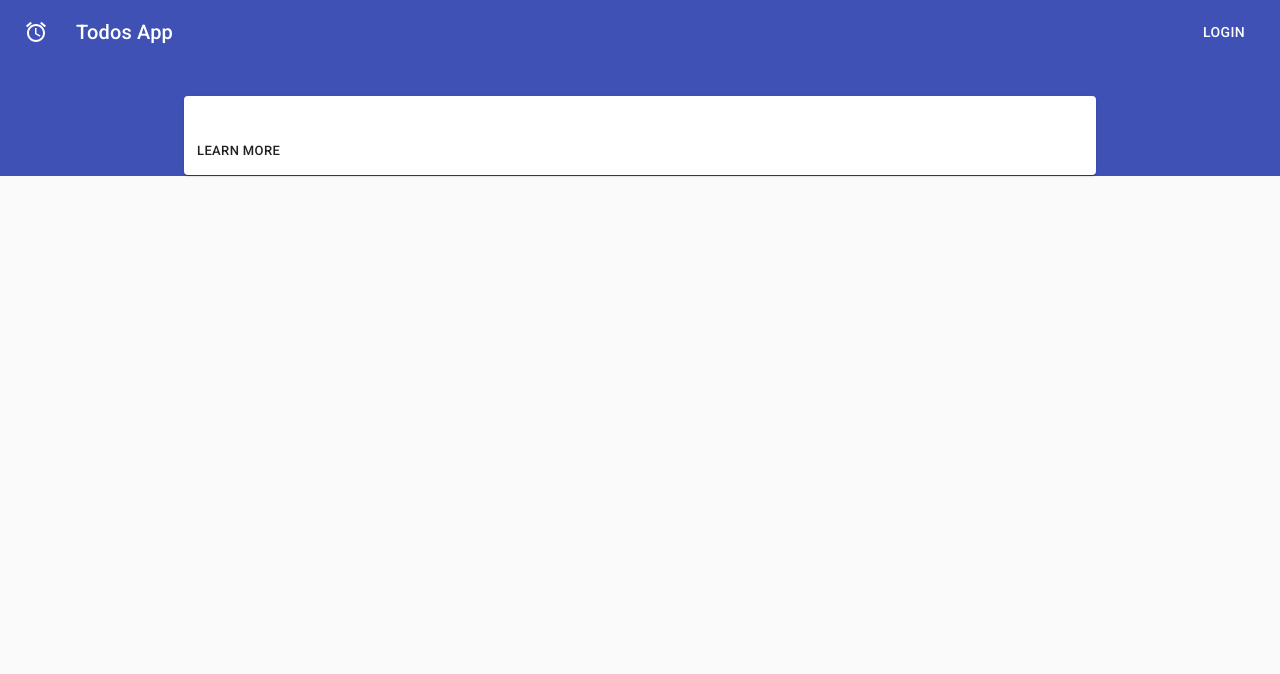
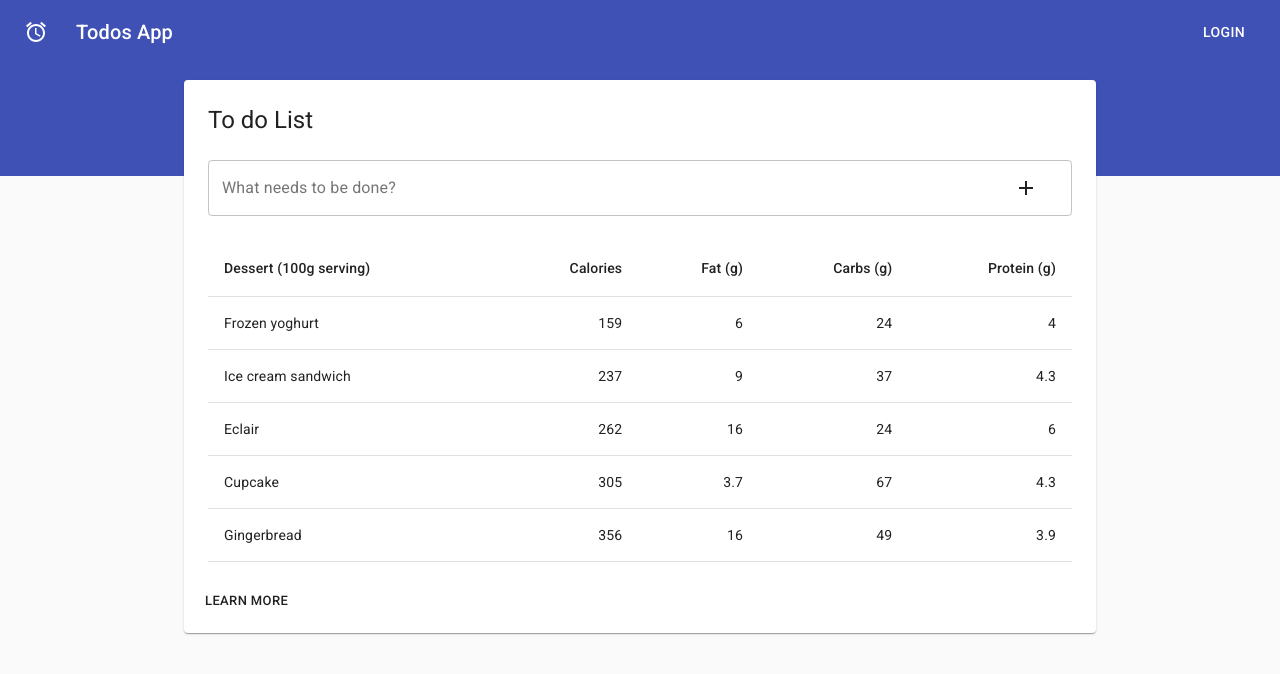
Before and after one commit to syukri21/Igaku-Test-Frontend, a React (Create React App) app: page /todo in a window 1280 px wide. Shown: the top 674 px of the page. Built offline with nearby package versions, Linux system fonts and the light colour scheme.

Commit message:
fix some todo apps

```diff
--- a/src/pages/todo/Todo.tsx
+++ b/src/pages/todo/Todo.tsx
@@ -10,10 +10,14 @@ import Toolbar from "@material-ui/core/Toolbar"
 import Button from "@material-ui/core/Button"
 import IconButton from "@material-ui/core/IconButton"
 import MenuIcon from "@material-ui/icons/Alarm"
+import AddIcon from "@material-ui/icons/Add"
+import { TodoTable } from "./components"
+import { CardHeader, TextField, FormControl, InputLabel, Input, OutlinedInput } from "@material-ui/core"
 
 const useStyles = makeStyles((theme: Theme) => ({
     root: {
         minWidth: 275,
+        padding: theme.spacing(1),
     },
     bullet: {
         display: "inline-block",
@@ -49,7 +53,15 @@ const useStyles = makeStyles((theme: Theme) => ({
     containerTodo: {
         position: "relative",
         zIndex: 1,
-        paddingTop: theme.spacing(4),
+        paddingTop: theme.spacing(2),
+    },
+    cardHeader: {
+        display: "flex",
+        alignItems: "center",
+    },
+    fieldTodo: {
+        paddingLeft: theme.spacing(2),
+        paddingRight: theme.spacing(2),
     },
 }))
 
@@ -57,7 +69,6 @@ export interface TodoProps {}
 
 const Todo: React.SFC<TodoProps> = (props) => {
     const classes = useStyles()
-    const bull = <span className={classes.bullet}>•</span>
     return (
         <>
             <div className={classes.appbar}>
@@ -76,7 +87,28 @@ const Todo: React.SFC<TodoProps> = (props) => {
             <div className={classes.todoWrap}>
                 <Container maxWidth='md' className={classes.containerTodo}>
                     <Card className={classes.root}>
-                        <CardContent></CardContent>
+                        <CardHeader title='To do List   ' className={classes.cardHeader} />
+                        <CardActions className={classes.fieldTodo}>
+                            <FormControl fullWidth variant='outlined'>
+                                <InputLabel htmlFor='todo-input'>What needs to be done?</InputLabel>
+                                <OutlinedInput
+                                    id='todo-input'
+                                    aria-describedby='standard-weight-helper-text'
+                                    inputProps={{
+                                        "aria-label": "weight",
+                                    }}
+                                    endAdornment={
+                                        <Button>
+                                            <AddIcon></AddIcon>
+                                        </Button>
+                                    }
+                                    labelWidth={175}
+                                ></OutlinedInput>
+                            </FormControl>
+                        </CardActions>
+                        <CardContent>
+                            <TodoTable></TodoTable>
+                        </CardContent>
                         <CardActions>
                             <Button size='small'>Learn More</Button>
                         </CardActions>
--- a/src/pages/todo/components/TodoTable.tsx
+++ b/src/pages/todo/components/TodoTable.tsx
@@ -30,7 +30,7 @@ export default function TodoTable() {
     const classes = useStyles()
 
     return (
-        <TableContainer component={Paper}>
+        <TableContainer component={"div"}>
             <Table className={classes.table} aria-label='simple table'>
                 <TableHead>
                     <TableRow>
```
